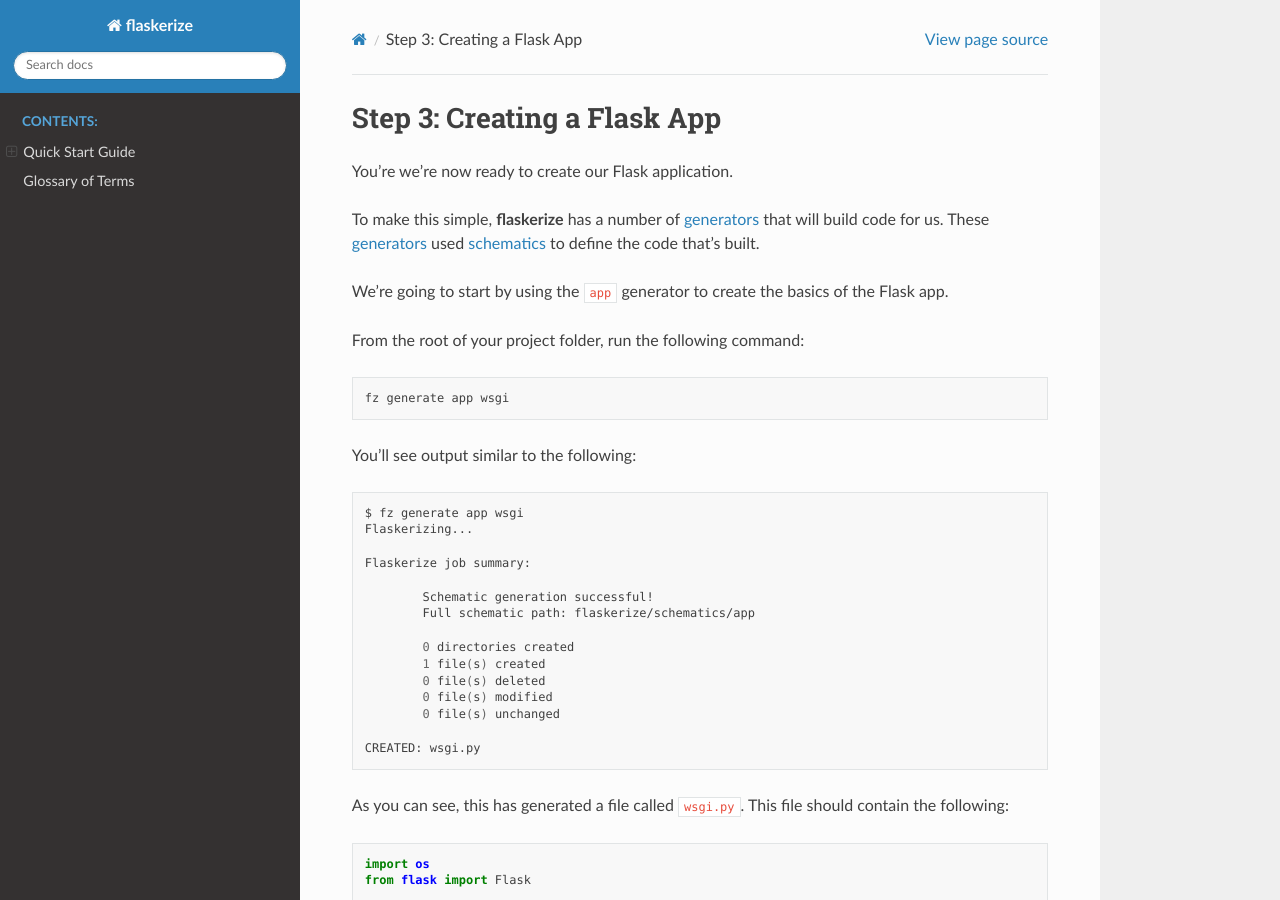
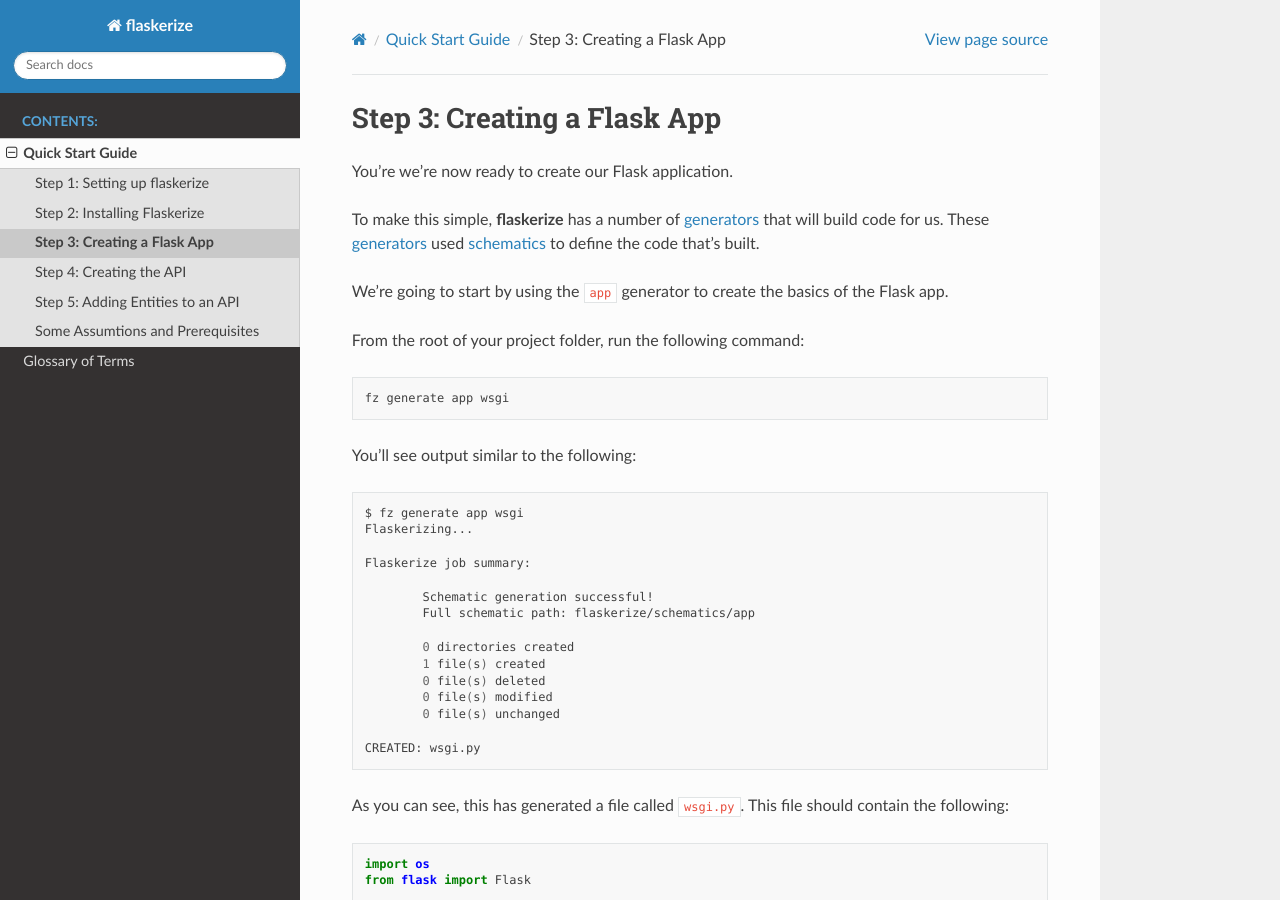
Before and after one commit to apryor6/flaskerize, a Sphinx documentation site: the page built from docs/source/quick-start/step-3-creating-a-flask-app.rst, in a window 1280 px wide and 900 px high. Built offline with Sphinx 7.4.7 and the Read the Docs theme 2.0.0, drawn with Linux system fonts in a browser that asks for light colours; pages that are not in the unit, such as notebooks, are missing from menus; some of the changed lines change nothing that is shown.

Commit message:
make use of toc in quick start intro text

```diff
--- a/docs/source/quick-start/index.rst
+++ b/docs/source/quick-start/index.rst
@@ -5,22 +5,23 @@
 to create a new Flask API using Flaskerize. We'll perform the following
 steps in this quick-start...
 
-1. Create a new folder and set up a virtual environment
-2. Install Flaskerize
-3. Use Flaskerize to create an initial Flask API
-4. Use Flaskerize to add an entity to your API
-
-It's assumed that you have Python 3.7 installed.
-The illustrations in this tutorial assume that you're using a bash terminal.
-They also assume you're comfortable using a command line.
-
-OK....let's start...
-
 .. toctree::
    :maxdepth: 2
-   :caption: Quick Start Steps:
 
    step-1-setup
    step-2-install-flaskerize
-   step-3-creating-an-api
-   step-4-adding-an-entity
+   step-3-creating-a-flask-app
+   step-4-creating-the-api
+   step-5-adding-an-entity
+
+
+Some Assumtions and Prerequisites
+^^^^^^^^^^^^^^^^^^^^^^^^^^^^^^^^^
+
+It's assumed that you have Python 3.7 installed. If not, go and install Python now.
+
+https://www.python.org/downloads/
+
+The instructions in this guide also assume you're comfortable using the command line. The illustrations that you'll see in this quick start are taken from a bash terminal. In general, the commands will work in your chosen terminal.
+
+OK....let's get started...
```
